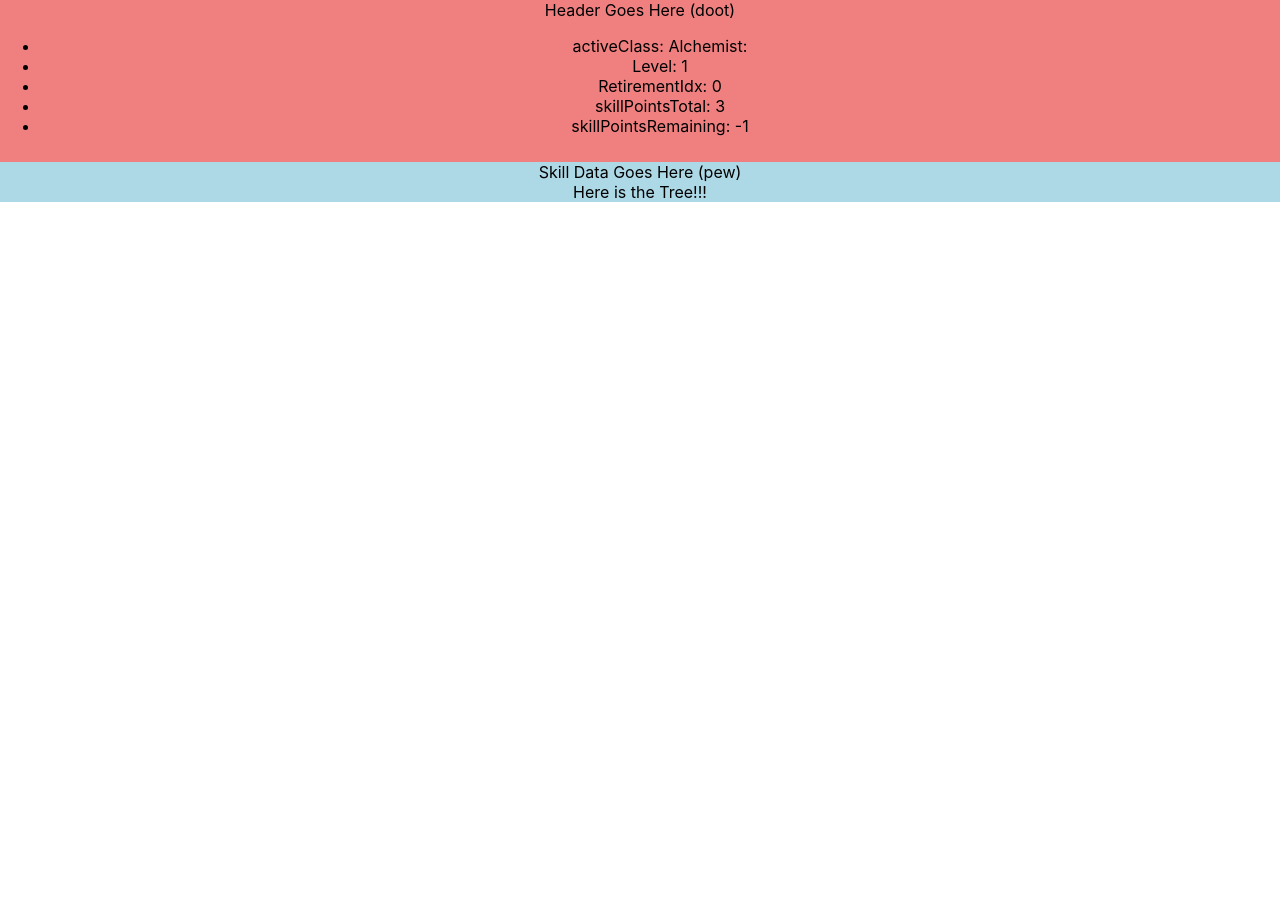
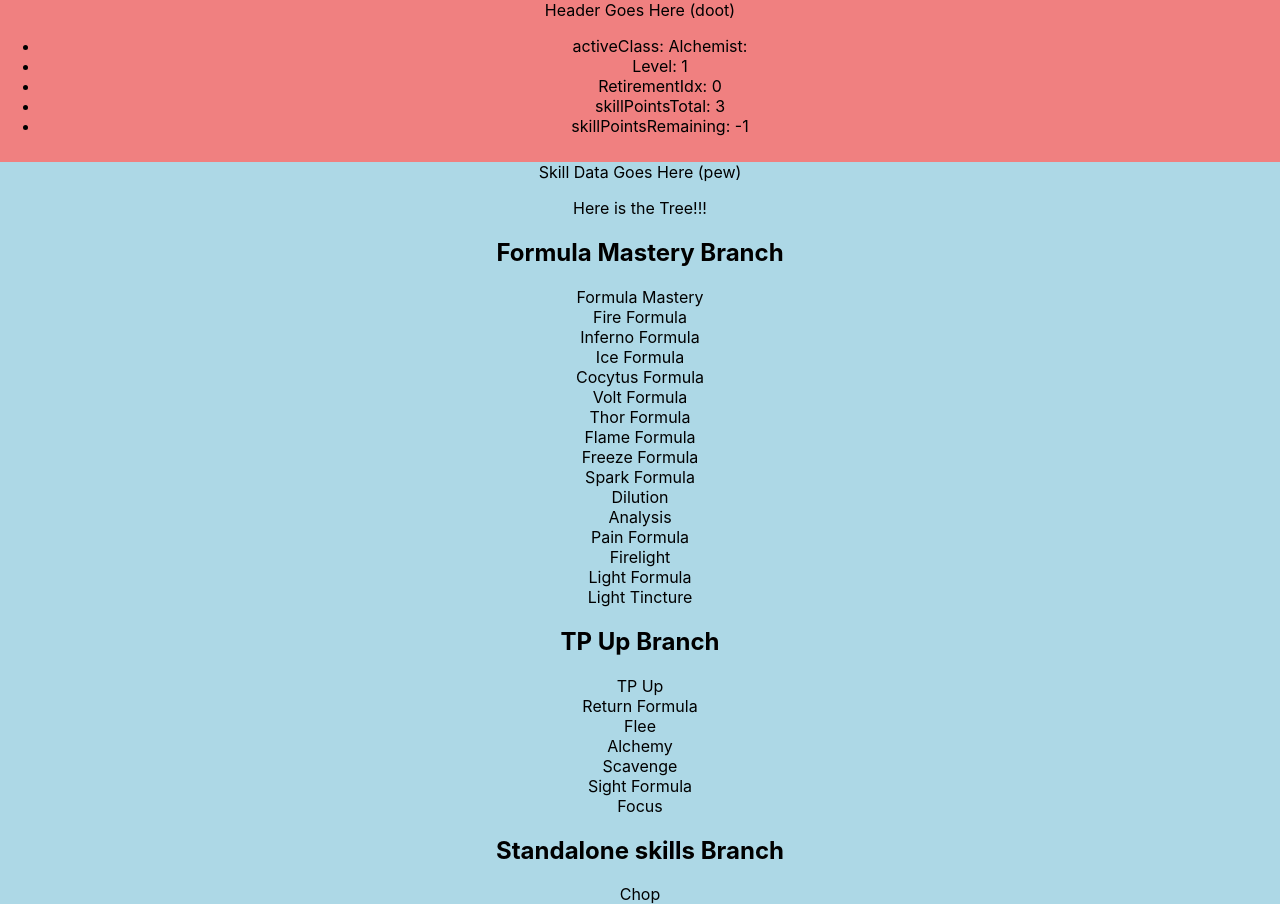
Before and after one commit to aturfah/eou-skillsim, a React (Create React App) app: page / in a window 1280 px wide. Before the commit the page ends 800 px from the top, so only its background shows below. Built offline with nearby package versions, Linux system fonts and the light colour scheme.

Commit message:
Preliminary building of skillTree

```diff
--- a/src/SkillTree/skillTree.js
+++ b/src/SkillTree/skillTree.js
@@ -3,39 +3,52 @@ import React, {Component} from 'react';
 import './skillTree.css';
 
 // Data Import
-import masterySkills from '../data/mastery_skills';
-import prereqData from '../data/prereq_data';
 import skillData from '../data/skill_data';
 
-function firstDegSkills() {
-    const output = [];
-    Object.keys(prereqData).forEach(function (key) {
-        const datum = prereqData[key];
-        let firstDeg = false;
+// Helper Functions
+import {firstDegSkills} from '../helpers';
 
-        datum.forEach(function(prereqSkill) {
-            if (masterySkills.includes(prereqSkill._id)) {
-                firstDeg = true;
-            }
-        });
-
-        if (firstDeg === true) {
-            output.push(key);
-        }
-    })
-
-    return output
-}
 
 class SkillTree extends Component {
     constructor(props) {
         super(props);
         this.firstSkills = firstDegSkills()
-        console.log(props);
+        this.buildSkillTree = this.buildSkillTree.bind(this);
     }
 
     buildSkillTree(skillTreeData) {
-        return <div>Here is the Tree!!!</div>
+        const objProps = this.props;
+        const branches = skillTreeData.branches;
+        const output = [];
+        branches.forEach(function (skillBranch) {
+            console.log(skillBranch.name);
+            console.log(skillBranch.skill_data)
+            if (skillBranch.skill_data.length !== 0) {
+                output.push(<h2>{skillBranch.name} Branch</h2>)
+            }
+
+            skillBranch.skill_data.forEach(function (skillDatum) {
+                console.log(skillDatum)
+                let node = [];
+                if (skillDatum.prerequisites.length === 0) {
+                    node.push(<span id={skillDatum._id}>{skillDatum.name}</span>);
+                } else {
+                    node.push(<span id={skillDatum._id}>{skillDatum.name}</span>);
+                }
+
+                console.log(node);
+                if (objProps.skillsChosen.includes(skillDatum._id)) {
+                    node.push(' (Active)')
+                }
+
+                node.push(<br/>)
+                output.push(node)
+            });
+        })
+        return <div>
+            <p>Here is the Tree!!!</p>
+            {output}
+        </div>
     }
 
     render() {
```
